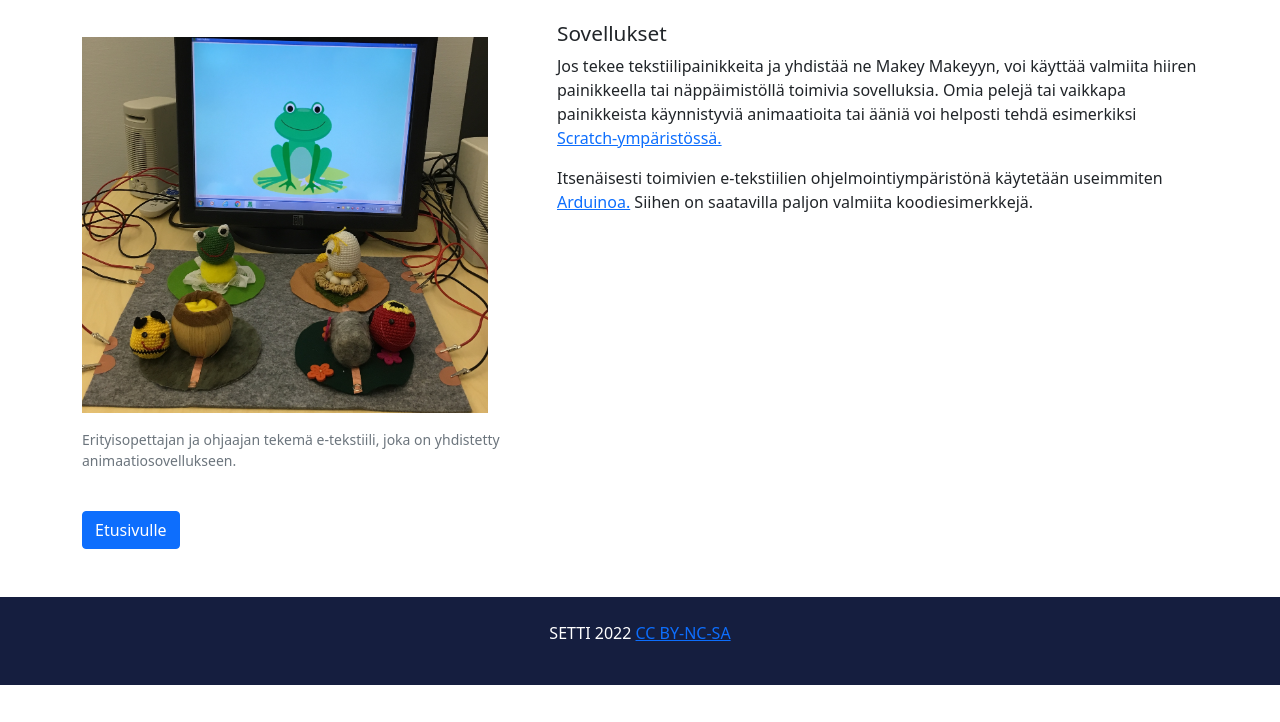
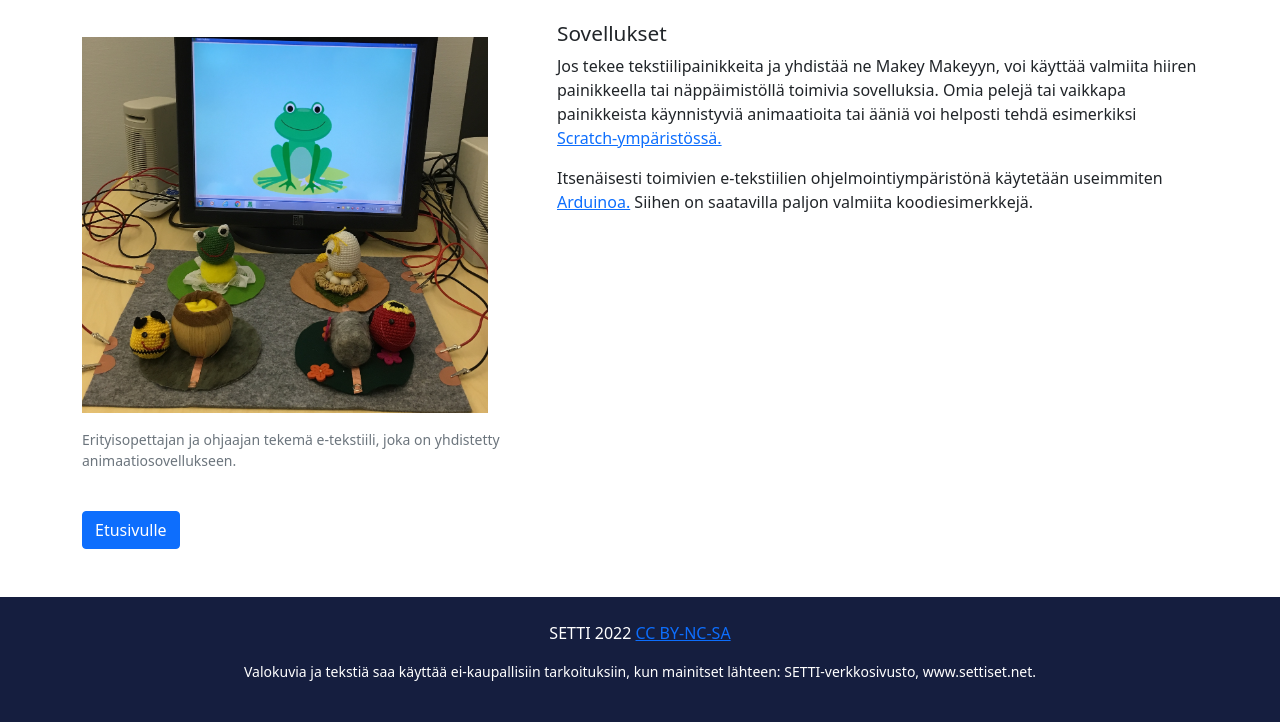
Before and after one commit to settiset/settiset.github.io, a plain HTML site: page etekstiilit.html in a window 1280 px wide. Shown: the part 1242-1964 px from the top of the page. Before the commit the page ends 1927 px from the top, so only its background shows below. Drawn offline with nearby package versions, Linux system fonts and the light colour scheme.

Commit message:
Add files via upload

```diff
--- a/etekstiilit.html
+++ b/etekstiilit.html
@@ -106,6 +106,8 @@
 
 <div class="mt-5 p-4 lowerbar text-white text-center">
   <p>SETTI 2022 <a href="http://creativecommons.org/licenses/by-nc-sa/4.0/deed.fi">CC BY-NC-SA</a></p>
+  <p class="small">Valokuvia ja tekstiä saa käyttää ei-kaupallisiin tarkoituksiin, kun mainitset lähteen:
+    SETTI-verkkosivusto, www.settiset.net.</p>
 </div>
 
 </body>
```
Also changed, not shown: index.html (+2 -0 lines), makeymakey.html (+2 -0 lines), tutkimus.html (+2 -0 lines), sammakko_peli.jpg (added).
